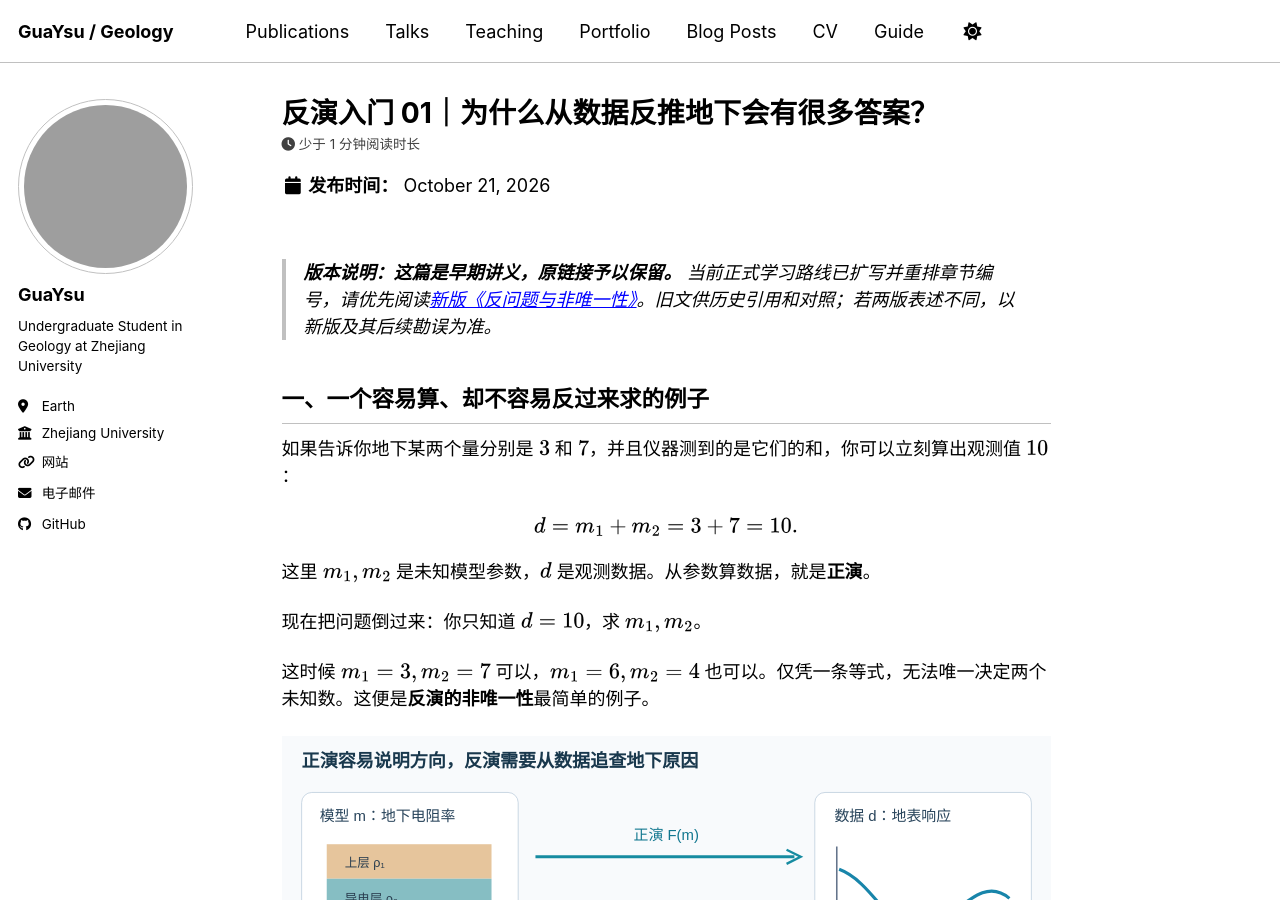
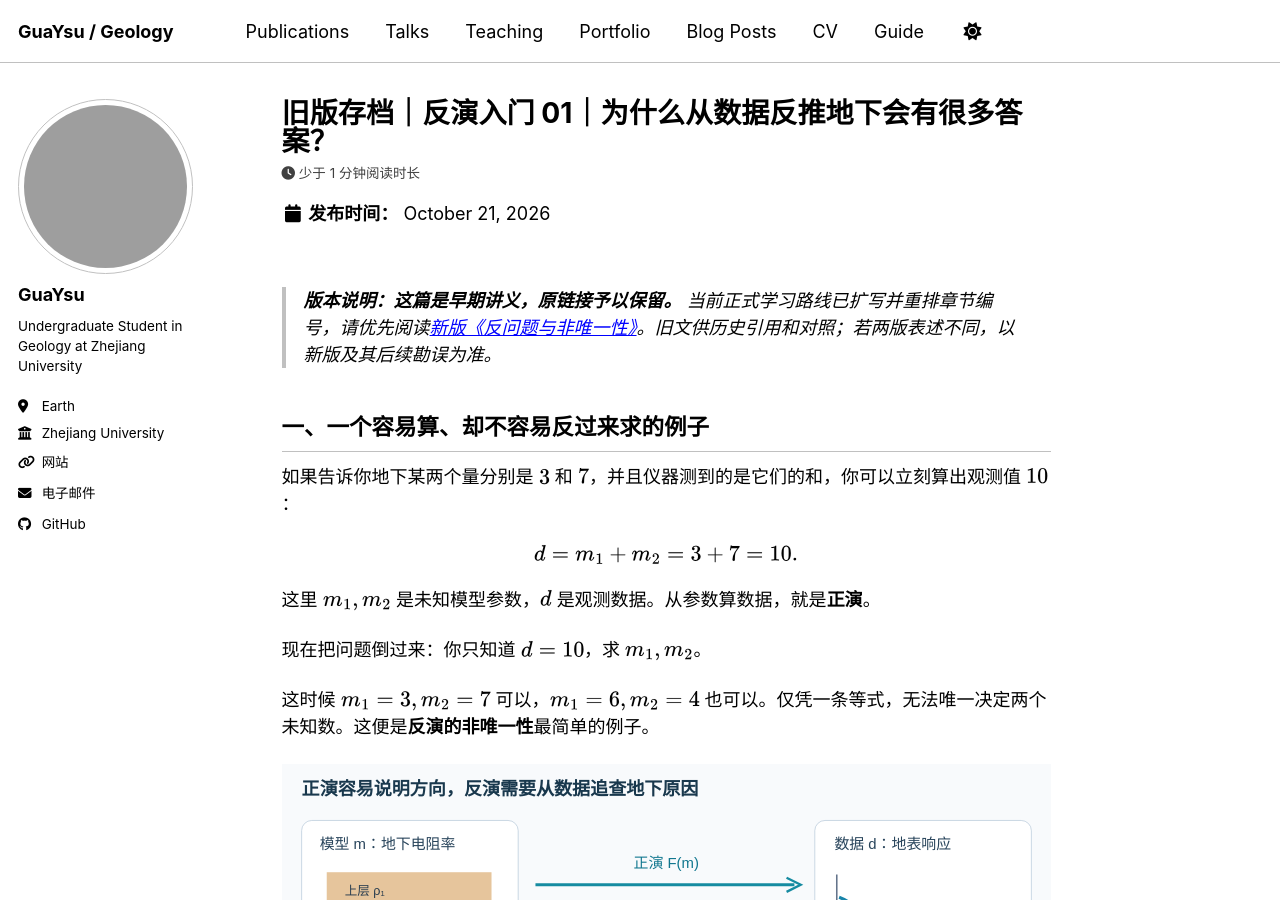
Before and after one commit to GuaYsu/guaysu.github.io, a Jekyll site: the page built from _posts/2026-10-21-mt-course-07a-inverse.md, in a window 1280 px wide and 900 px high. Built offline with Jekyll 4.4.1, drawn with Linux system fonts in a browser that asks for light colours; a script bundle is joined from its source files by our own code; library files that are not in the unit come from our copies; grey boxes are pictures that could not be loaded.

Commit message:
docs(mt): visibly label archived inversion articles without breaking permalinks

```diff
--- a/_posts/2026-10-21-mt-course-07a-inverse.md
+++ b/_posts/2026-10-21-mt-course-07a-inverse.md
@@ -1,5 +1,5 @@
 ---
-title: "反演入门 01｜为什么从数据反推地下会有很多答案？"
+title: "旧版存档｜反演入门 01｜为什么从数据反推地下会有很多答案？"
 date: 2026-10-21
 permalink: /posts/2026/10/mt-course-07a-inverse/
 excerpt: "从两个数字之和，到四格层析成像与零空间，理解正演、反演、存在性、唯一性、稳定性。"
```
